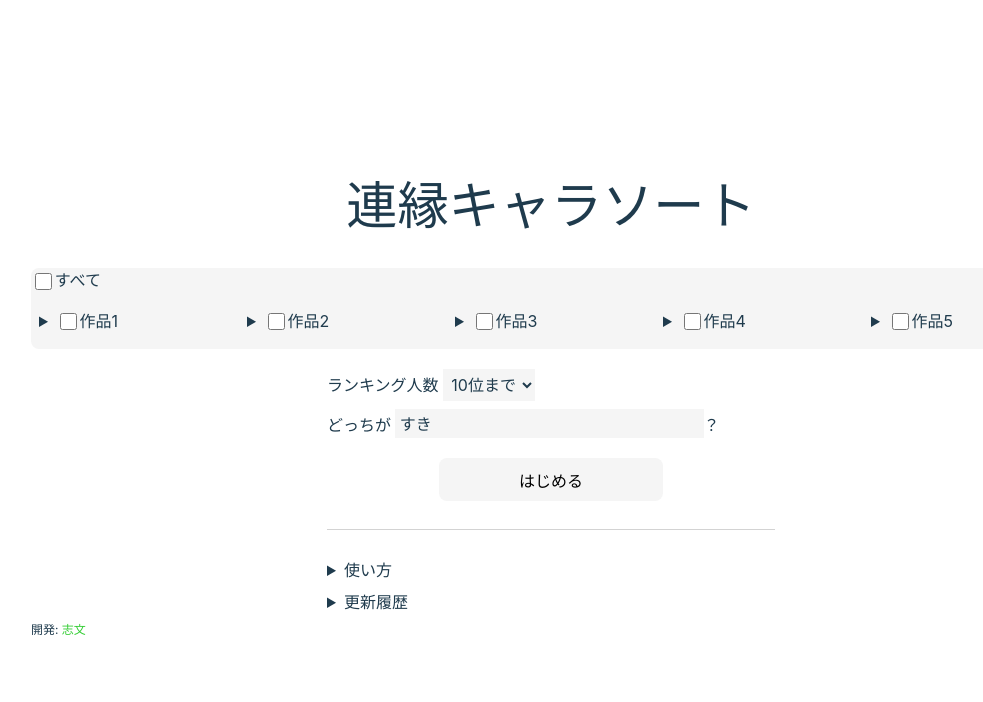
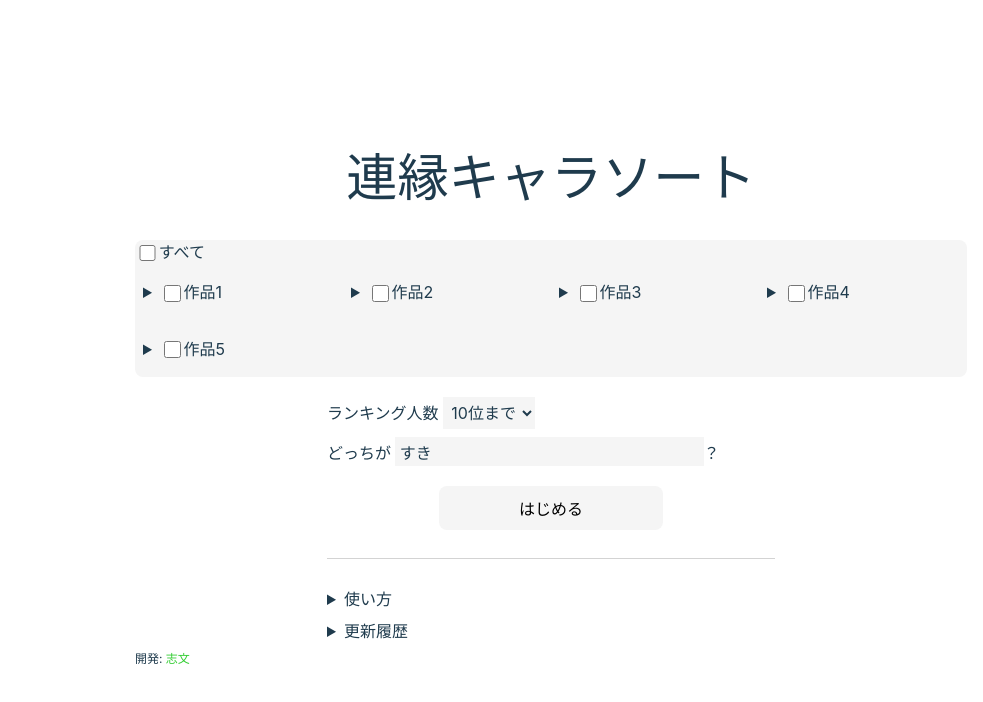
Before and after one commit to shimon1024/lecharsorter, a React (Vite) app: page / in a window 1280 px wide. Shown: the top 702 px of the page, without its empty margins (89-1072 px from the left). Built offline with nearby package versions, Linux system fonts and the light colour scheme.

Commit message:
キャラリストの横幅を減らす。キャラの名前基準なのでemが正しい。

```diff
--- a/src/App.css
+++ b/src/App.css
@@ -1,5 +1,5 @@
 .root {
-  max-width: 1140px;
+  max-width: 52em;
   margin: 0 auto;
   padding: 2rem;
 
```
